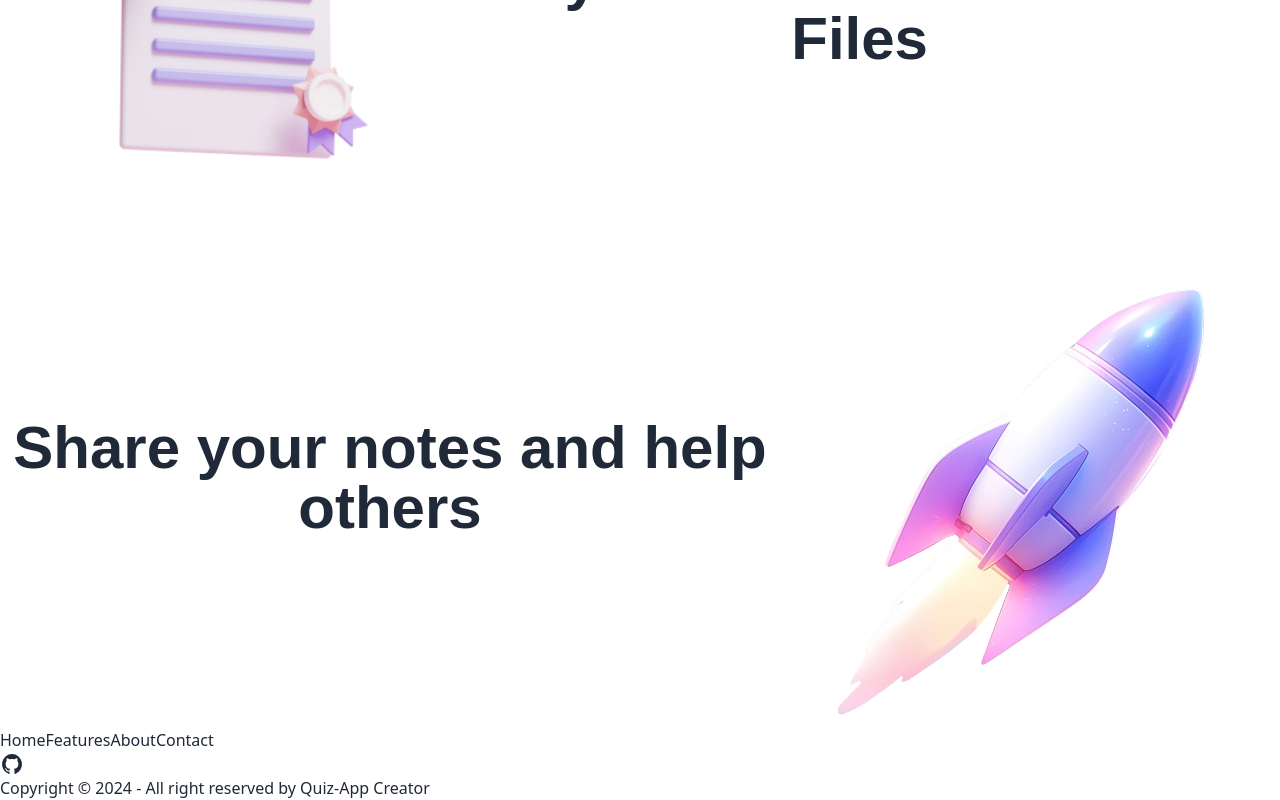
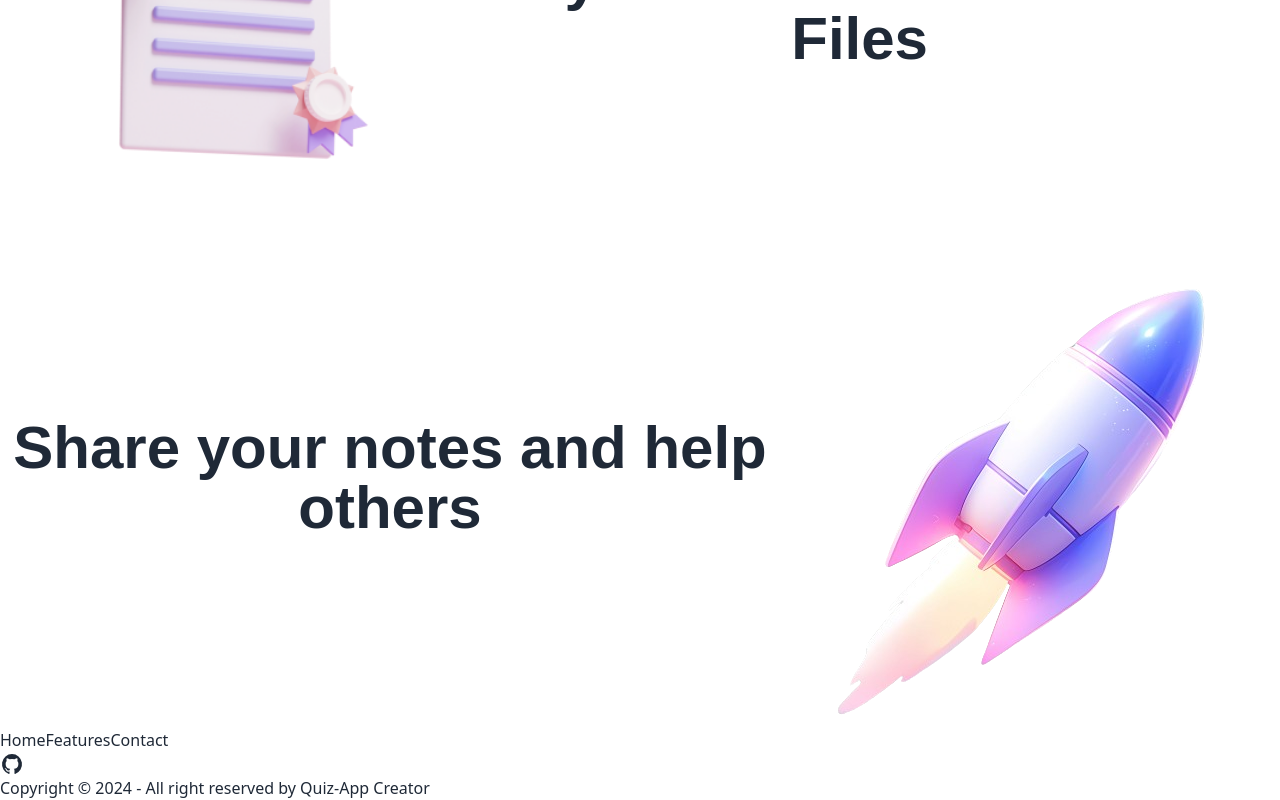
Before and after one commit to Sahil4883/quiz-card, a Next.js app: page / in a window 1280 px wide. Shown: the part 2605-3405 px from the top of the page. Built offline with nearby package versions, Linux system fonts and the light colour scheme; no server answers.

Commit message:
about link removed

```diff
--- a/Components/Footer.tsx
+++ b/Components/Footer.tsx
@@ -10,9 +10,6 @@ const footer = () => {
         </Link>
         <Link href="/features" className="link link-hover">
           Features
-        </Link>
-        <Link href="/about" className="link link-hover">
-          About
         </Link>
         <Link href="contact" className="link link-hover">
           Contact
```
